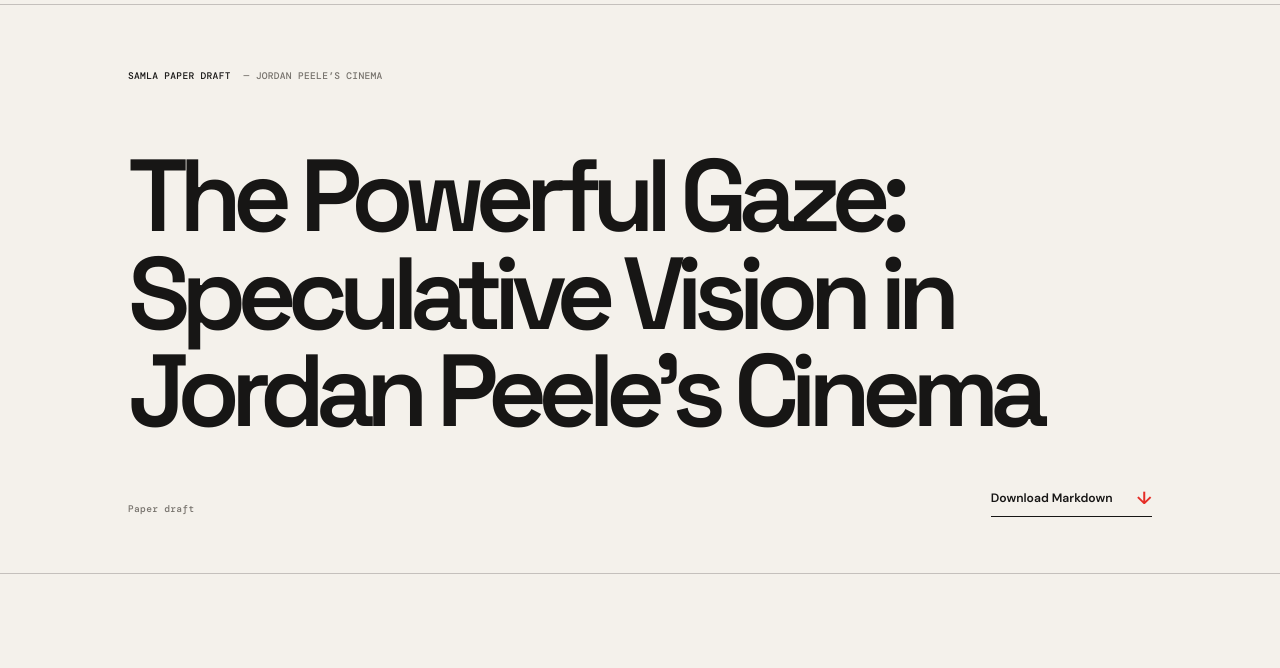
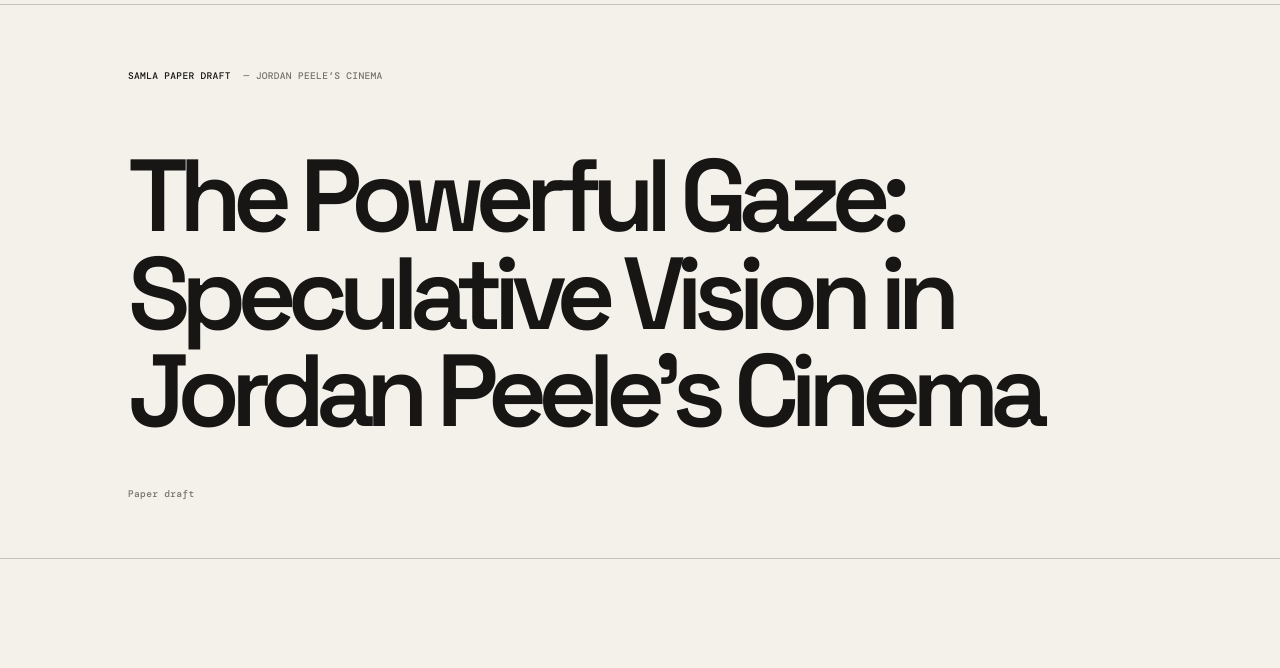
Before and after one commit to justrgreene/culturescreens, a plain HTML site: page images.html in a window 1280 px wide. Shown: the part 77-745 px from the top of the page. Drawn offline with nearby package versions, Linux system fonts and the light colour scheme.

Commit message:
Remove Markdown download link from article page
Co-authored-by: Copilot <223556219+Copilot@users.noreply.github.com>

```diff
--- a/images.html
+++ b/images.html
@@ -20,7 +20,7 @@
       <section class="page-hero paper-hero section-pad">
         <p class="eyebrow reveal">SAMLA paper draft <span>— Jordan Peele’s cinema</span></p>
         <h1 class="page-title paper-title reveal">The Powerful Gaze: Speculative Vision in Jordan Peele’s Cinema</h1>
-        <div class="page-hero-foot reveal"><span>Paper draft</span><a class="text-link" href="samla-paper.md" download>Download Markdown <span aria-hidden="true">↓</span></a></div>
+        <div class="page-hero-foot reveal"><span>Paper draft</span></div>
       </section>
       <article class="article-section section-pad paper-section">
         <div class="paper-content">
```
